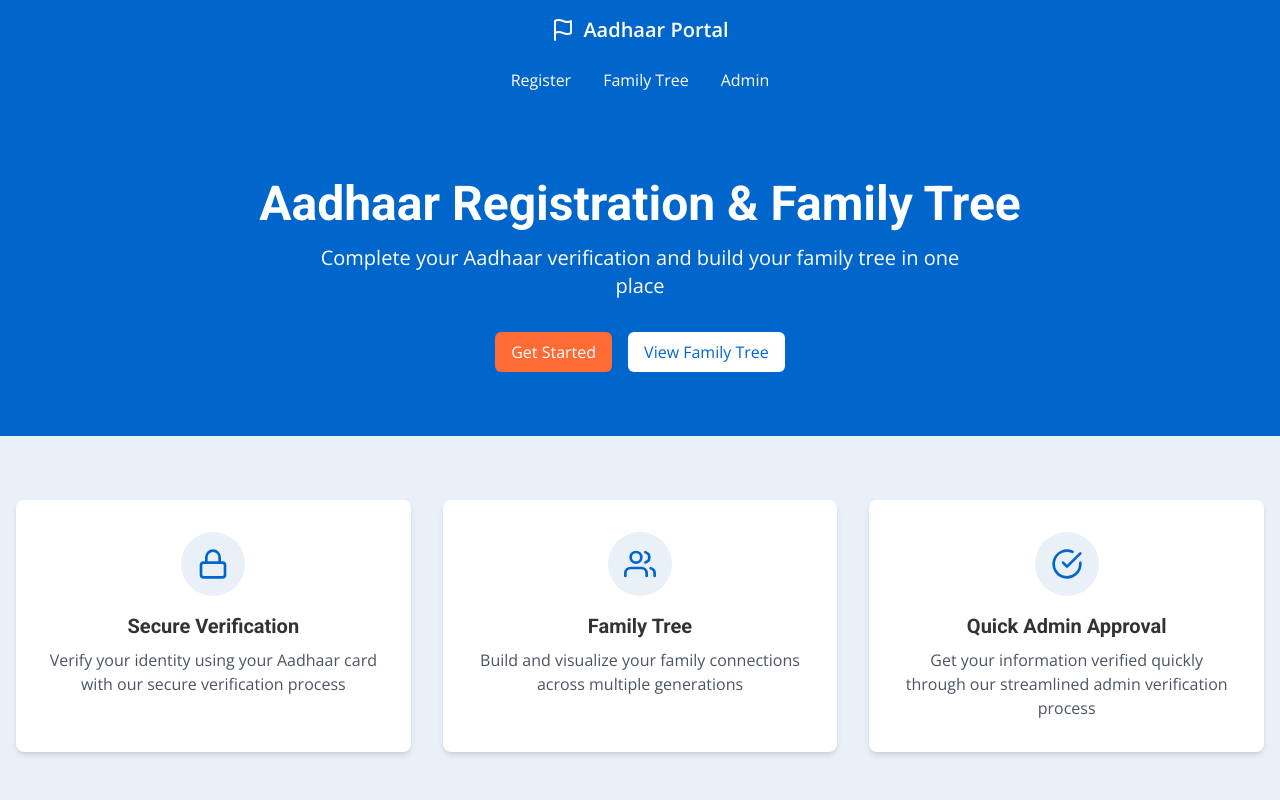
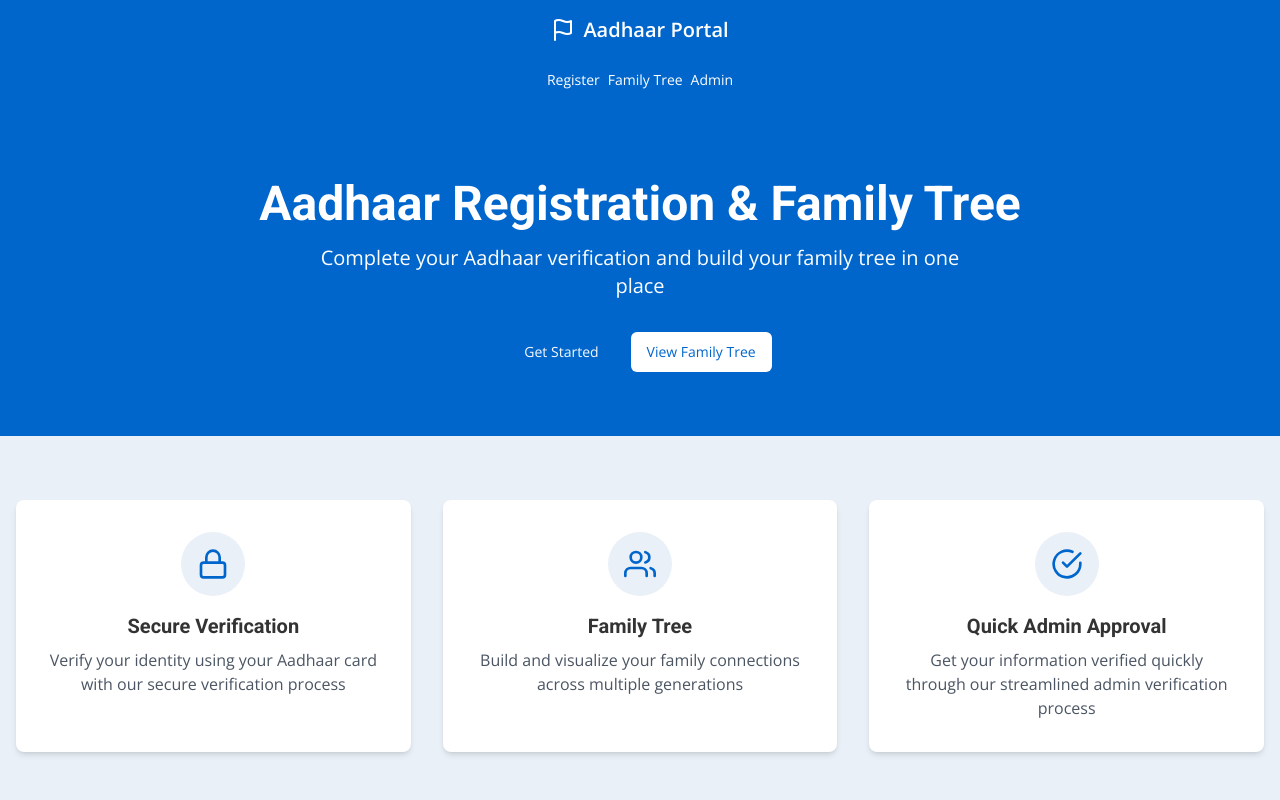
Before and after one commit to Jarvis-32/citizen-tree-verify, a React (Vite) app: page / in a window 1280 px wide. Shown: the top 800 px of the page. Built offline with nearby package versions, Linux system fonts and the light colour scheme.

Commit message:
Refactor: Button styles
Update button styles for specific routes.

```diff
--- a/src/components/Navbar.jsx
+++ b/src/components/Navbar.jsx
@@ -1,6 +1,7 @@
 
 import React from 'react';
 import { Link } from 'react-router-dom';
+import { Button } from '@/components/ui/button.tsx';
 
 const Navbar = () => {
   return (
@@ -17,14 +18,29 @@ const Navbar = () => {
         </Link>
 
         <div className="flex flex-wrap justify-center gap-2 md:gap-4">
-          <Link to="/register" className="px-3 py-2 rounded hover:bg-blue-700 transition-colors">
-            Register
+          <Link to="/register">
+            <Button
+              className="bg-[#2264d1] hover:bg-blue-700 text-white font-medium px-6 py-2"
+              variant="default"
+            >
+              Register
+            </Button>
           </Link>
-          <Link to="/family-tree" className="px-3 py-2 rounded hover:bg-blue-700 transition-colors">
-            Family Tree
+          <Link to="/family-tree">
+            <Button
+              className="bg-[#2264d1] hover:bg-blue-700 text-white font-medium px-6 py-2"
+              variant="default"
+            >
+              Family Tree
+            </Button>
           </Link>
-          <Link to="/admin" className="px-3 py-2 rounded hover:bg-blue-700 transition-colors">
-            Admin
+          <Link to="/admin">
+            <Button
+              className="bg-[#2264d1] hover:bg-blue-700 text-white font-medium px-6 py-2"
+              variant="default"
+            >
+              Admin
+            </Button>
           </Link>
         </div>
       </div>
--- a/src/pages/Index.jsx
+++ b/src/pages/Index.jsx
@@ -1,5 +1,6 @@
 
 import { Link } from 'react-router-dom';
+import { Button } from '@/components/ui/button.tsx';
 
 const Index = () => {
   return (
@@ -11,11 +12,15 @@ const Index = () => {
             Complete your Aadhaar verification and build your family tree in one place
           </p>
           <div className="flex flex-wrap justify-center gap-4">
-            <Link to="/register" className="btn btn-accent">
-              Get Started
+            <Link to="/register">
+              <Button className="btn btn-accent">
+                Get Started
+              </Button>
             </Link>
-            <Link to="/family-tree" className="btn bg-white text-aadhaar-primary hover:bg-gray-100">
-              View Family Tree
+            <Link to="/family-tree">
+              <Button className="bg-white text-aadhaar-primary hover:bg-gray-100">
+                View Family Tree
+              </Button>
             </Link>
           </div>
         </div>
```
